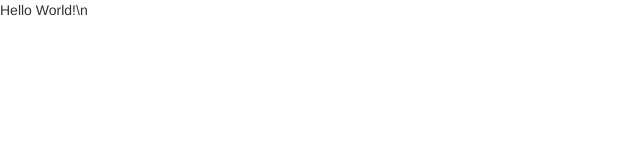
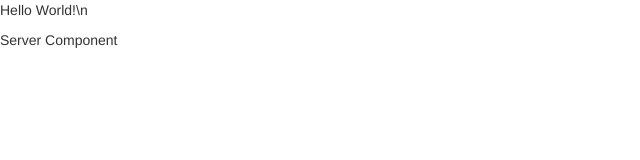
Before and after one commit to deskach/angular4, an Angular app: page / in a window 1280 px wide. Shown: the top 160 px of the page, without its empty margins (0-640 px from the left). Built offline with nearby package versions, Linux system fonts and the light colour scheme.

Commit message:
Created app-server component

```diff
--- a/src/app/app.component.html
+++ b/src/app/app.component.html
@@ -1,2 +1,3 @@
 <!--The content below is only a placeholder and can be replaced.-->
-Hello World!\n
+<p>Hello World!\n</p>
+<app-server></app-server>
--- a/src/app/app.module.ts
+++ b/src/app/app.module.ts
@@ -3,14 +3,18 @@
 
 import {AppComponent} from './app.component';
 import {FormsModule} from "@angular/forms";
+import {ServerComponent} from "./server/server.component.";
+import {HttpModule} from "@angular/http";
 
 @NgModule({
   declarations: [
-    AppComponent
+    AppComponent,
+    ServerComponent,
   ],
   imports: [
     BrowserModule,
     FormsModule,
+    HttpModule,
   ],
   providers: [],
   bootstrap: [AppComponent]
--- /dev/null
+++ b/src/app/server/server.component.html
@@ -0,0 +1 @@
+Server Component
```
Also changed, not shown: src/app/server/server.component..ts (added, +9 -0 lines).
